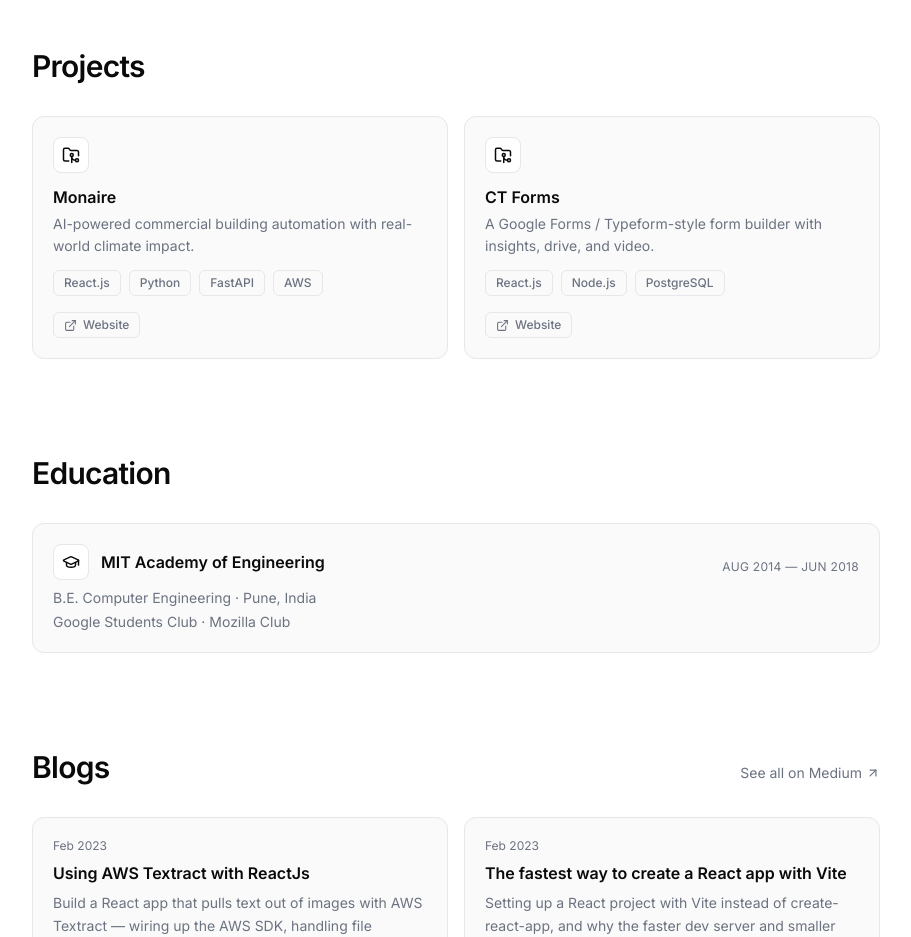
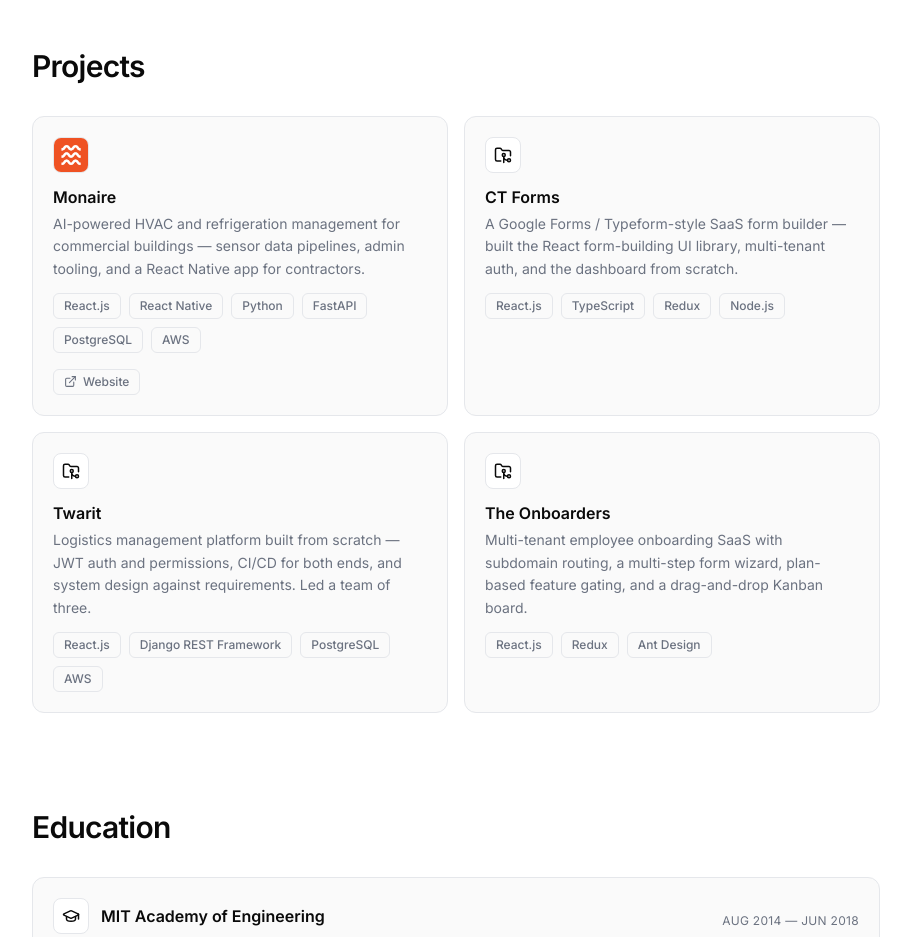
Before and after one commit to mkayfour/mohitkumar-portfolio, a Next.js app: page / in a window 1280 px wide. Shown: the part 1480-2417 px from the top of the page, without its empty margins (184-1095 px from the left). Built offline with nearby package versions, Linux system fonts and the light colour scheme; no server answers.

Commit message:
Add projects from resume, Monaire logo, remove dead CT Forms link

```diff
--- a/components/Projects.tsx
+++ b/components/Projects.tsx
@@ -1,3 +1,4 @@
+import Image from "next/image";
 import { ExternalLink, GitBranch, FileText, FolderGit2 } from "lucide-react";
 import { projects } from "@/data/projects";
 import type { ProjectLink } from "@/lib/types";
@@ -19,8 +20,18 @@ export function Projects() {
         {projects.map((project, i) => (
           <Reveal key={project.name} delay={i * 60}>
             <article className="h-full rounded-xl border border-border bg-card p-5 transition-colors hover:border-foreground/30">
-              <div className="mb-3 flex h-9 w-9 items-center justify-center rounded-lg border border-border bg-background">
-                <FolderGit2 size={18} />
+              <div className="mb-3 flex h-9 w-9 items-center justify-center overflow-hidden rounded-lg border border-border bg-background">
+                {project.icon ? (
+                  <Image
+                    src={project.icon}
+                    alt=""
+                    width={36}
+                    height={36}
+                    className="h-full w-full object-cover"
+                  />
+                ) : (
+                  <FolderGit2 size={18} />
+                )}
               </div>
               <h3 className="font-semibold">{project.name}</h3>
               <p className="mt-1 text-sm leading-relaxed text-muted">{project.description}</p>
--- a/data/projects.ts
+++ b/data/projects.ts
@@ -3,14 +3,33 @@ import type { Project } from "@/lib/types";
 export const projects: Project[] = [
   {
     name: "Monaire",
-    description: "AI-powered commercial building automation with real-world climate impact.",
-    tags: ["React.js", "Python", "FastAPI", "AWS"],
+    icon: "/images/logos/monaire.png",
+    description:
+      "AI-powered HVAC and refrigeration management for commercial buildings — sensor data pipelines, admin tooling, and a React Native app for contractors.",
+    tags: ["React.js", "React Native", "Python", "FastAPI", "PostgreSQL", "AWS"],
     links: [{ label: "Website", url: "https://www.monaire.ai/" }],
   },
   {
     name: "CT Forms",
-    description: "A Google Forms / Typeform-style form builder with insights, drive, and video.",
-    tags: ["React.js", "Node.js", "PostgreSQL"],
-    links: [{ label: "Website", url: "https://app.forms.cyphertree.com/" }],
+    description:
+      "A Google Forms / Typeform-style SaaS form builder — built the React form-building UI library, multi-tenant auth, and the dashboard from scratch.",
+    tags: ["React.js", "TypeScript", "Redux", "Node.js"],
+    // Website link removed: app.forms.cyphertree.com no longer serves a valid
+    // TLS certificate. Restore the link if the app comes back online.
+    links: [],
+  },
+  {
+    name: "Twarit",
+    description:
+      "Logistics management platform built from scratch — JWT auth and permissions, CI/CD for both ends, and system design against requirements. Led a team of three.",
+    tags: ["React.js", "Django REST Framework", "PostgreSQL", "AWS"],
+    links: [],
+  },
+  {
+    name: "The Onboarders",
+    description:
+      "Multi-tenant employee onboarding SaaS with subdomain routing, a multi-step form wizard, plan-based feature gating, and a drag-and-drop Kanban board.",
+    tags: ["React.js", "Redux", "Ant Design"],
+    links: [],
   },
 ];
--- a/lib/types.ts
+++ b/lib/types.ts
@@ -42,6 +42,7 @@ export interface ProjectLink {
 
 export interface Project {
   name: string;
+  icon?: string;
   description: string;
   tags: string[];
   links: ProjectLink[];
```
Also changed, not shown: public/images/logos/monaire.png (added).
